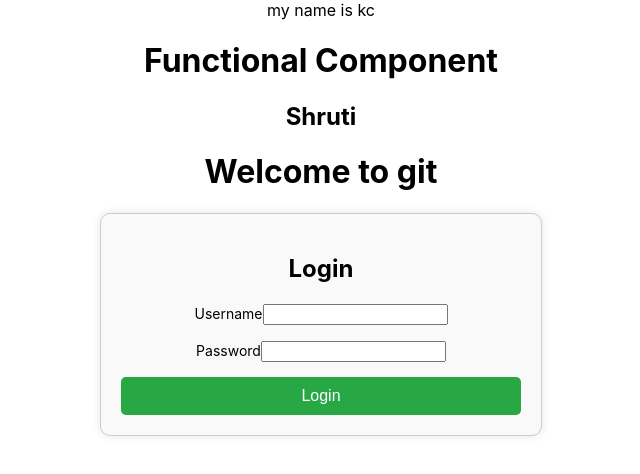
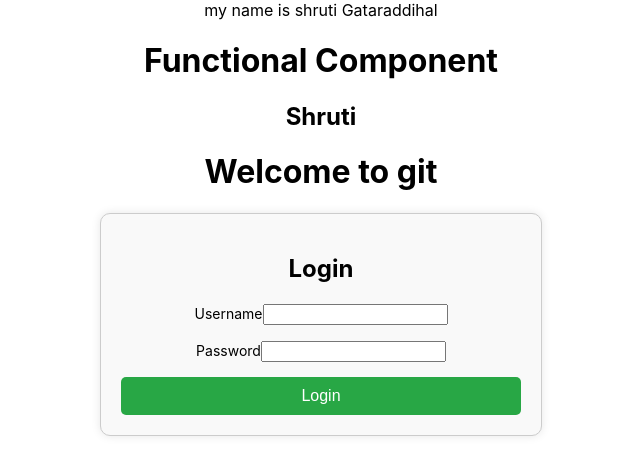
Before and after one commit to K-C-SANTU/shlud-learning-ui, a React (Create React App) app: page / in a window 1280 px wide. Shown: the top 474 px of the page, without its empty margins (319-959 px from the left). Built offline with nearby package versions, Linux system fonts and the light colour scheme.

Commit message:
change in app

```diff
--- a/src/App.js
+++ b/src/App.js
@@ -7,7 +7,7 @@ import Login from './Components/Login';
 function App() {
   return (
     <div className='App'>
-     my name is kc
+     my name is shruti Gataraddihal
     <Greet></Greet>
     <Welcome></Welcome>
     <Login></Login>
```
